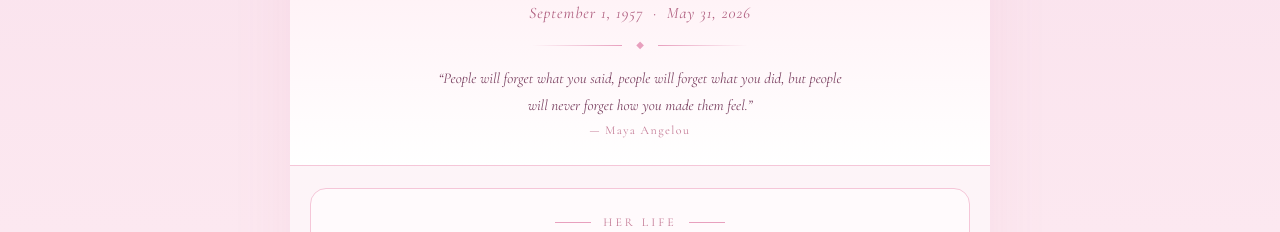
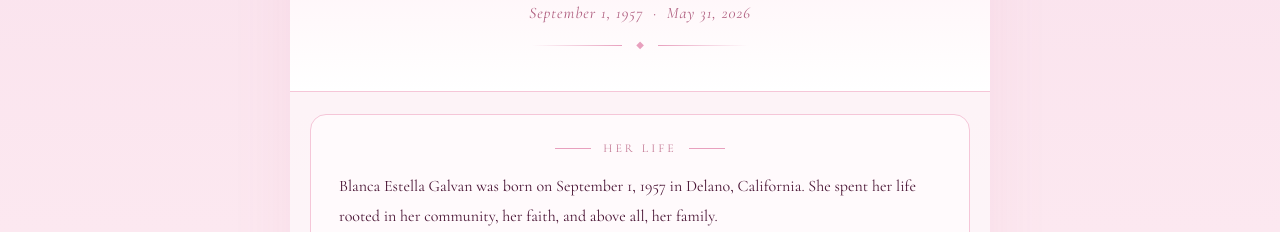
Before and after one commit to lawrencecarrillo/blanca-memorial, a website: page public/index.html in a window 1280 px wide. Shown: the part 568-800 px from the top of the page. Drawn offline with nearby package versions, Linux system fonts and the light colour scheme; no server answers.

```diff
--- a/public/index.html
+++ b/public/index.html
@@ -82,8 +82,6 @@
     <div class="golden-girl">Our Golden Girl</div>
     <div class="dates">September 1, 1957 &nbsp;&middot;&nbsp; May 31, 2026</div>
     <div class="rule"><div class="rule-line"></div><span style="color:#e8a0be;font-size:10px;">&#9670;</span><div class="rule-line r"></div></div>
-    <div class="verse">&ldquo;People will forget what you said, people will forget what you did, but people will never forget how you made them feel.&rdquo;</div>
-    <div class="verse-ref">&mdash; Maya Angelou</div>
   </div>
 
   <div class="section">
```
